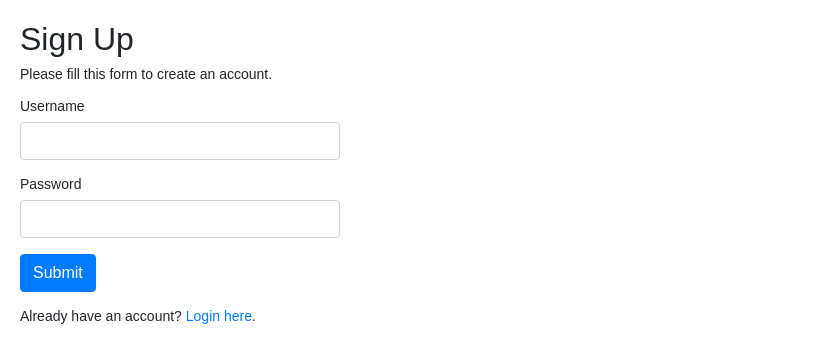
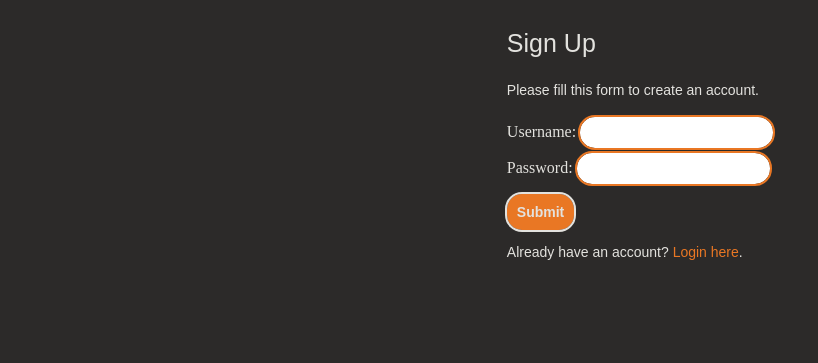
Before and after one commit to WillTDP/Deadline_app, a PHP site: page /register.php in a window 1280 px wide. Shown: the top 363 px of the page, without its empty margins (0-818 px from the left). Run offline with PHP 8.4, Linux system fonts and the light colour scheme; data that the repository does not hold is empty.

Commit message:
editid register.php to work with loginstyle.css

```diff
--- a/register.php
+++ b/register.php
@@ -86,31 +86,27 @@ if($_SERVER["REQUEST_METHOD"] == "POST"){
 <head>
     <meta charset="UTF-8">
     <title>Sign Up</title>
-    <link rel="stylesheet" href="https://stackpath.bootstrapcdn.com/bootstrap/4.5.2/css/bootstrap.min.css">
-    <style>
-        body{ font: 14px sans-serif; }
-        .wrapper{ width: 360px; padding: 20px; }
-    </style>
+    <link rel="stylesheet" href="loginstyle.css">
 </head>
-<body>
+<body class="site">
     <div class="wrapper">
         <h2>Sign Up</h2>
         <p>Please fill this form to create an account.</p>
         <form action="<?php echo htmlspecialchars($_SERVER["PHP_SELF"]); ?>" method="post">
             <div class="form-group">
-                <label>Username</label>
-                <input type="text" name="username" class="form-control <?php echo (!empty($username_error)) ? 'is-invalid' : ''; ?>" value="<?php echo $username; ?>">
+                <label>Username:</label>
+                <input class="inpt" type="text" name="username" class="form-control <?php echo (!empty($username_error)) ? 'is-invalid' : ''; ?>" value="<?php echo $username; ?>">
                 <span class="invalid-feedback"><?php echo $username_error; ?></span>
             </div>
             <div class="form-group">
-                <label>Password</label>
-                <input type="password" name="password" class="form-control <?php echo (!empty($password_error)) ? 'is-invalid' : ''; ?>" value="<?php echo $password; ?>">
+                <label>Password:</label>
+                <input class="inpt" type="password" name="password" class="form-control <?php echo (!empty($password_error)) ? 'is-invalid' : ''; ?>" value="<?php echo $password; ?>">
                 <span class="invalid-feedback"><?php echo $password_error; ?></span>
             </div>
             <div class="form-group">
-                <input type="submit" class="btn btn-primary" value="Submit">
+                <input class="login" type="submit" class="btn btn-primary" value="Submit">
             </div>
-            <p>Already have an account? <a href="login.php">Login here</a>.</p>
+            <p>Already have an account? <a class="link" href="login.php">Login here</a>.</p>
         </form>
     </div>
 </body>
```
